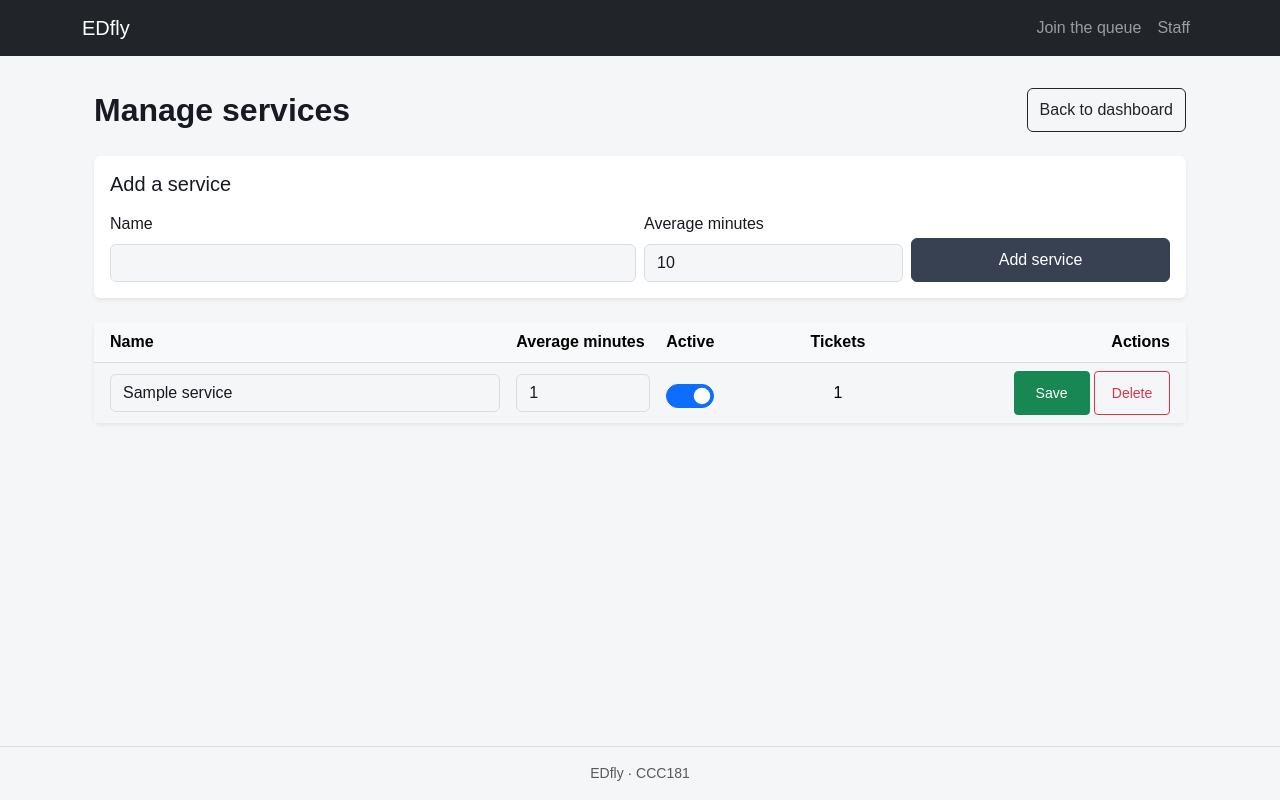
After one commit to eddie2252/CCC181-GitHub-repository, a Flask app: page /staff/services in a window 1280 px wide. The commit adds this page. Run offline with Flask 3, Linux system fonts and the light colour scheme; tables that the repository leaves empty hold one stand-in row (values such as "Sample post").

Commit message:
Part 9 Update, delete and manage services with a second migration (#3)

```diff
--- a/app.py
+++ b/app.py
@@ -63,18 +63,22 @@ def ticket(ticket_id):
                            ahead=people_ahead(t))
 
 
-@app.route('/queue/<int:ticket_id>/leave', methods=['POST'])
-def leave_queue(ticket_id):
-    ticket_item = next((t for t in TICKETS if t.get('number') == ticket_id or t.get('id') == ticket_id), None)
-    if ticket_item and ticket_item['status'] in ['waiting', 'called']:
-        ticket_item['status'] = 'no-show'
-        flash("You have left the queue.", "info")
-    return redirect(url_for('join_form'))
+@app.post("/queue/<int:ticket_id>/leave")
+def leave(ticket_id):
+    t = db.get_or_404(Ticket, ticket_id)
+    if t.status == "waiting":
+        t.status = "left"  # soft delete: the row stays for reports
+        db.session.commit()
+    flash("You left the queue.", "info")
+    return redirect(url_for("index"))
 
 
 def all_services():
     return db.session.scalars(db.select(Service).order_by(Service.name)).all()
 
+def active_services():
+    stmt = db.select(Service).filter_by(active=True).order_by(Service.name)
+    return db.session.scalars(stmt).all()
 
 def all_slots():
     return db.session.scalars(
@@ -104,7 +108,7 @@ def people_ahead(t):
 
 @app.get("/join")
 def join_form():
-    return render_template("join.html", services=all_services(),
+    return render_template("join.html", services=active_services(),
                            slots=slot_choices(), form={},
                            today=date.today().strftime("%B %d, %Y"))
 
@@ -125,7 +129,7 @@ def join():
         errors["name"] = "Enter your name (up to 80 characters)."
     if "@" not in email or len(email) > 120:
         errors["email"] = "Enter a valid email address."
-    if service is None:
+    if service is None or not service.active:
         errors["service_id"] = "Choose a service."
     if slot is None:
         errors["appointment_time"] = "Choose an appointment time."
@@ -176,40 +180,111 @@ def staff_dashboard():
 
 @app.post("/staff/call")
 def call_next():
-    service_filter = request.form.get("service_id", type=int)
-    slot_filter = request.form.get("slot", "")
-
-    # Find the first ticket waiting in line
-    next_ticket = next(
-        (t for t in TICKETS if t["status"] == "waiting" and (not service_filter or t["service_id"] == service_filter) and (not slot_filter or t["appointment_time"] == slot_filter)),
-        None
-    )
-    if next_ticket:
-        next_ticket["status"] = "called"
-        ticket_num = next_ticket.get("number") or next_ticket.get("id")
-        flash(f"Called Ticket #{ticket_num} ({next_ticket['name']}).", "success")
+    service_id = request.form.get("service_id", type=int)
+    slot_value = request.form.get("slot", "")
+    stmt = (db.select(Ticket)
+            .join(AppointmentSlot)
+            .where(Ticket.status == "waiting")
+            .order_by(AppointmentSlot.start_time, Ticket.created_at)
+            .limit(1))
+    if service_id:
+        stmt = stmt.where(Ticket.service_id == service_id)
+    if slot_value:
+        try:
+            stmt = stmt.where(AppointmentSlot.start_time == time.fromisoformat(slot_value))
+        except ValueError:
+            pass  # ignore a slot value that is not a time
+    t = db.session.scalar(stmt)
+    if t is None:
+        flash("No tickets waiting in queue.", "info")
     else:
-        flash("No tickets waiting in queue.", "info")
-
-    return redirect(url_for("staff_dashboard", service_id=service_filter or None, slot=slot_filter or None))
+        t.status = "called"
+        t.called_at = func.now()
+        db.session.commit()
+        flash(f"Called Ticket #{t.id} ({t.user.name}).", "success")
+    return redirect(url_for("staff_dashboard", service_id=service_id or None,
+                            slot=slot_value or None))
 
 
-@app.post("/staff/serve/<int:ticket_id>")
-def mark_served(ticket_id):
-    ticket_item = next((t for t in TICKETS if t.get("number") == ticket_id or t.get("id") == ticket_id), None)
-    if ticket_item:
-        ticket_item["status"] = "served"
-        flash(f"Ticket #{ticket_id} marked as Served.", "success")
+
+STAFF_ACTIONS = {"call": "called", "serve": "served", "no-show": "no-show"}
+
+
+@app.post("/staff/tickets/<int:ticket_id>/<action>")
+def staff_action(ticket_id, action):
+    new_status = STAFF_ACTIONS.get(action)
+    if new_status is None:
+        abort(404)
+    t = db.get_or_404(Ticket, ticket_id)
+    t.status = new_status
+    if new_status == "called":
+        t.called_at = func.now()  # the database fills in the time
+    db.session.commit()
+    flash(f"Ticket #{ticket_id} marked {new_status}.", "info")
     return redirect(url_for("staff_dashboard"))
 
+@app.post("/staff/tickets/<int:ticket_id>/delete")
+def delete_ticket(ticket_id):
+    t = db.get_or_404(Ticket, ticket_id)
+    db.session.delete(t)  # hard delete: the row is gone for good
+    db.session.commit()
+    flash(f"Ticket #{ticket_id} was deleted.", "warning")
+    return redirect(url_for("staff_dashboard"))
 
-@app.post("/staff/noshow/<int:ticket_id>")
-def mark_noshow(ticket_id):
-    ticket_item = next((t for t in TICKETS if t.get("number") == ticket_id or t.get("id") == ticket_id), None)
-    if ticket_item:
-        ticket_item["status"] = "no-show"
-        flash(f"Ticket #{ticket_id} marked as No-Show.", "warning")
-    return redirect(url_for("staff_dashboard"))
+@app.get("/staff/services")
+def services_list():
+    return render_template("services.html", services=all_services())
+
+
+@app.post("/staff/services")
+def service_create():
+    name = request.form.get("name", "").strip()
+    minutes = request.form.get("avg_minutes", type=int)
+    if not name or len(name) > 60 or not minutes or minutes <= 0:
+        flash("Enter a name (up to 60 characters) and minutes greater than 0.", "danger")
+        return redirect(url_for("services_list"))
+    db.session.add(Service(name=name, avg_minutes=minutes))
+    try:
+        db.session.commit()
+        flash(f"Service '{name}' added.", "success")
+    except IntegrityError:
+        db.session.rollback()
+        flash(f"A service named '{name}' already exists.", "danger")
+    return redirect(url_for("services_list"))
+
+
+@app.post("/staff/services/<int:service_id>")
+def service_edit(service_id):
+    s = db.get_or_404(Service, service_id)
+    name = request.form.get("name", "").strip()
+    minutes = request.form.get("avg_minutes", type=int)
+    if not name or len(name) > 60 or not minutes or minutes <= 0:
+        flash("Enter a name (up to 60 characters) and minutes greater than 0.", "danger")
+        return redirect(url_for("services_list"))
+    s.name = name
+    s.avg_minutes = minutes
+    s.active = request.form.get("active") == "on"  # an unticked box is not sent at all
+    try:
+        db.session.commit()
+        flash(f"Service '{name}' updated.", "success")
+    except IntegrityError:
+        db.session.rollback()
+        flash(f"A service named '{name}' already exists.", "danger")
+    return redirect(url_for("services_list"))
+
+
+@app.post("/staff/services/<int:service_id>/delete")
+def service_delete(service_id):
+    s = db.get_or_404(Service, service_id)
+    name = s.name
+    if s.tickets:
+        flash(f"'{name}' has tickets, so it cannot be deleted. Turn it off instead.", "danger")
+        return redirect(url_for("services_list"))
+    db.session.delete(s)
+    db.session.commit()
+    flash(f"Service '{name}' deleted.", "warning")
+    return redirect(url_for("services_list"))
+
 
 @app.get("/queue/<int:ticket_id>/status.json")
 def ticket_status(ticket_id):
--- a/models.py
+++ b/models.py
@@ -2,7 +2,7 @@ from datetime import datetime, time
 
 from flask_sqlalchemy import SQLAlchemy
 from sqlalchemy import (
-    CheckConstraint, DateTime, ForeignKey, Index, String, Time, func, text,
+    CheckConstraint, DateTime, ForeignKey, Index, String, Time, func, text, true,
 )
 from sqlalchemy.orm import Mapped, mapped_column, relationship
 
@@ -30,6 +30,7 @@ class Service(db.Model):
     id: Mapped[int] = mapped_column(primary_key=True)
     name: Mapped[str] = mapped_column(String(60), unique=True)
     avg_minutes: Mapped[int] = mapped_column(default=10, server_default="10")
+    active: Mapped[bool] = mapped_column(default=True, server_default=true())
 
     tickets: Mapped[list["Ticket"]] = relationship(back_populates="service")
 
--- a/static/js/main.js
+++ b/static/js/main.js
@@ -6,3 +6,9 @@ if (joinForm) {
     button.textContent = "Getting your ticket…";
   });
 }
+
+document.querySelectorAll("form[data-confirm]").forEach((form) => {
+  form.addEventListener("submit", (event) => {
+    if (!confirm(form.dataset.confirm)) event.preventDefault();
+  });
+});
--- /dev/null
+++ b/templates/services.html
@@ -0,0 +1,84 @@
+{% extends "base.html" %}
+
+{% block title %}Manage services - EDfly{% endblock %}
+
+{% block content %}
+<div class="container py-2">
+  <div class="d-flex justify-content-between align-items-center mb-4">
+    <h1 class="h2 fw-bold mb-0">Manage services</h1>
+    <a class="btn btn-outline-dark d-inline-flex align-items-center" href="{{ url_for('staff_dashboard') }}">Back to dashboard</a>
+  </div>
+
+  <div class="card shadow-sm border-0 mb-4">
+    <div class="card-body">
+      <h2 class="h5 mb-3">Add a service</h2>
+      <form method="POST" action="{{ url_for('service_create') }}" class="row g-2 align-items-end">
+        <div class="col-12 col-md-6">
+          <label for="new-name" class="form-label">Name</label>
+          <input id="new-name" name="name" type="text" class="form-control" maxlength="60" required>
+        </div>
+        <div class="col-6 col-md-3">
+          <label for="new-minutes" class="form-label">Average minutes</label>
+          <input id="new-minutes" name="avg_minutes" type="number" class="form-control" min="1" value="10" required>
+        </div>
+        <div class="col-6 col-md-3 d-grid">
+          <button type="submit" class="btn btn-primary">Add service</button>
+        </div>
+      </form>
+    </div>
+  </div>
+
+  <div class="card shadow-sm border-0">
+    <div class="card-body p-0">
+      <div class="table-responsive">
+        <table class="table align-middle mb-0">
+          <caption class="visually-hidden">All services, including switched-off ones</caption>
+          <thead class="table-light border-bottom">
+            <tr>
+              <th scope="col" class="ps-3">Name</th>
+              <th scope="col" class="text-nowrap">Average minutes</th>
+              <th scope="col">Active</th>
+              <th scope="col" class="text-center">Tickets</th>
+              <th scope="col" class="text-end pe-3">Actions</th>
+            </tr>
+          </thead>
+          <tbody>
+            {% for s in services %}
+              <tr {% if not s.active %}class="table-light text-muted"{% endif %}>
+                <td class="ps-3">
+                  <input form="edit-{{ s.id }}" name="name" type="text" class="form-control"
+                         value="{{ s.name }}" maxlength="60" required aria-label="Name of {{ s.name }}">
+                </td>
+                <td style="width: 150px;">
+                  <input form="edit-{{ s.id }}" name="avg_minutes" type="number" class="form-control"
+                         min="1" value="{{ s.avg_minutes }}" required aria-label="Average minutes for {{ s.name }}">
+                </td>
+                <td>
+                  <div class="d-flex align-items-center gap-2">
+                    <div class="form-check form-switch fs-4 mb-0">
+                      <input form="edit-{{ s.id }}" name="active" type="checkbox" role="switch"
+                             class="form-check-input" {% if s.active %}checked{% endif %}
+                             aria-label="{{ s.name }} is active">
+                    </div>
+                    {% if not s.active %}<span class="badge bg-secondary">Off</span>{% endif %}
+                  </div>
+                </td>
+                <td class="text-center">{{ s.tickets|length }}</td>
+                <td class="text-end pe-3 text-nowrap">
+                  <form id="edit-{{ s.id }}" method="POST" action="{{ url_for('service_edit', service_id=s.id) }}" class="d-inline">
+                    <button type="submit" class="btn btn-success btn-sm" style="min-width: 76px;">Save</button>
+                  </form>
+                  <form method="POST" action="{{ url_for('service_delete', service_id=s.id) }}" class="d-inline"
+                        data-confirm="Delete the service {{ s.name }}? This cannot be undone.">
+                    <button type="submit" class="btn btn-outline-danger btn-sm" style="min-width: 76px;">Delete</button>
+                  </form>
+                </td>
+              </tr>
+            {% endfor %}
+          </tbody>
+        </table>
+      </div>
+    </div>
+  </div>
+</div>
+{% endblock %}
```
Also changed, not shown: migrations/versions/a07ec31b78e0_add_services_active.py (added, +32 -0 lines), templates/staff.html (+14 -6 lines), templates/ticket.html (+7 -2 lines).
